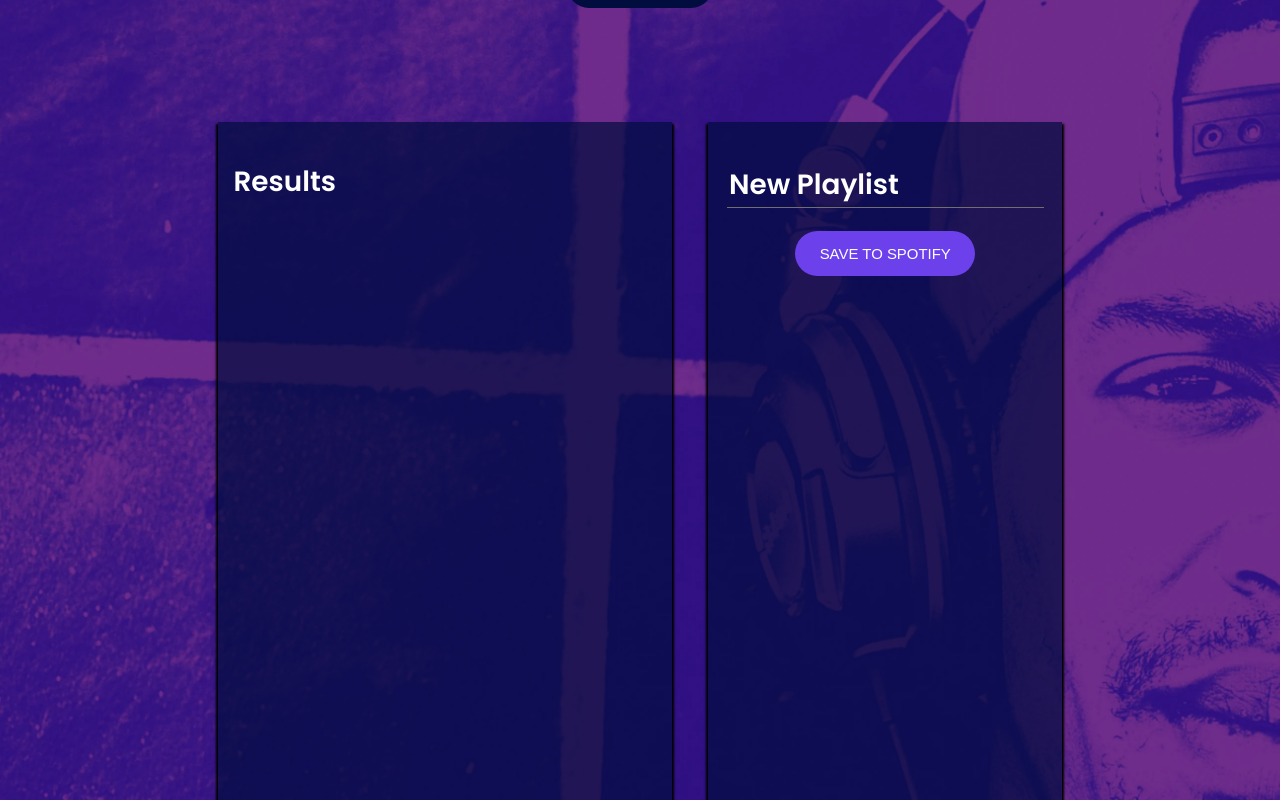
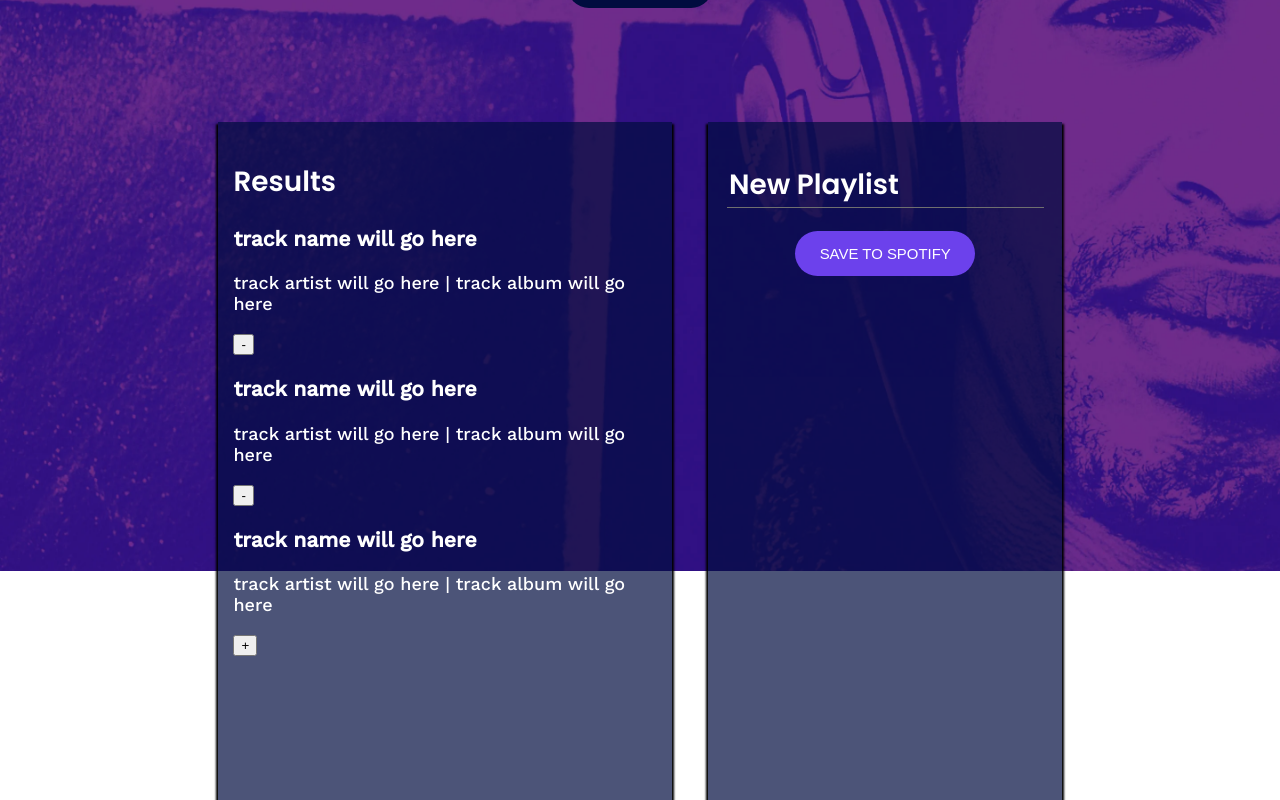
Before and after one commit to martinianol/jamming, a React (Create React App) app: page / in a window 1280 px wide. Shown: the part 380-1180 px from the top of the page. Built offline with nearby package versions, Linux system fonts and the light colour scheme.

Commit message:
Track & TrackList OK

```diff
--- a/src/components/App/App.js
+++ b/src/components/App/App.js
@@ -9,14 +9,12 @@
 
   render() {
     return (
-      <div>
+      <div className="App">
         <h1>Ja<span className="highlight">mmm</span>ing</h1>
-        <div className="App">
-          <SearchBar />
-          <div className="App-playlist">
-            <SearchResults />
-            <Playlist />
-          </div>
+        <SearchBar />
+        <div className="App-playlist">
+          <SearchResults />
+          <Playlist />
         </div>
       </div>
     );
--- a/src/components/Track/Track.js
+++ b/src/components/Track/Track.js
@@ -0,0 +1,26 @@
+import React from 'react';
+import './Track.css';
+
+class Track extends React.Component {
+  constructor(props) {
+    super(props);
+  }
+
+  renderAction() {
+    return this.props.isRemoval ? '-' : '+'
+  }
+
+  render() {
+    return (
+      <div className="Track">
+        <div className="Track-information">
+          <h3>track name will go here</h3>
+          <p>track artist will go here | track album will go here</p>
+        </div>
+        <button className="Track-action">{this.renderAction()}</button>
+      </div>
+    );
+  };
+};
+
+export default Track;
--- a/src/components/TrackList/TrackList.css
+++ b/src/components/TrackList/TrackList.css
@@ -0,0 +1,3 @@
+.TrackList {
+  width: 100%;
+}
--- a/src/components/TrackList/TrackList.js
+++ b/src/components/TrackList/TrackList.js
@@ -3,13 +3,21 @@
 import Track from '../Track/Track';
 
 class TrackList extends React.Component {
+  constructor(props) {
+    super(props);
+  }
+
   render() {
     return (
-      <div>
-
+      <div className="TrackList">
+        <Track isRemoval={true} />
+        <Track isRemoval={true} />
+        <Track isRemoval={false} />
       </div>
     );
   };
 };
 
 export default TrackList;
+
+/* Create a method called renderAction that displays a <button> element with - as its content if the isRemoval property is true, and a + <button> element if the isRemoval property is false. Set the class name to Track-action. */
```
Also changed, not shown: public/manifest.json.
